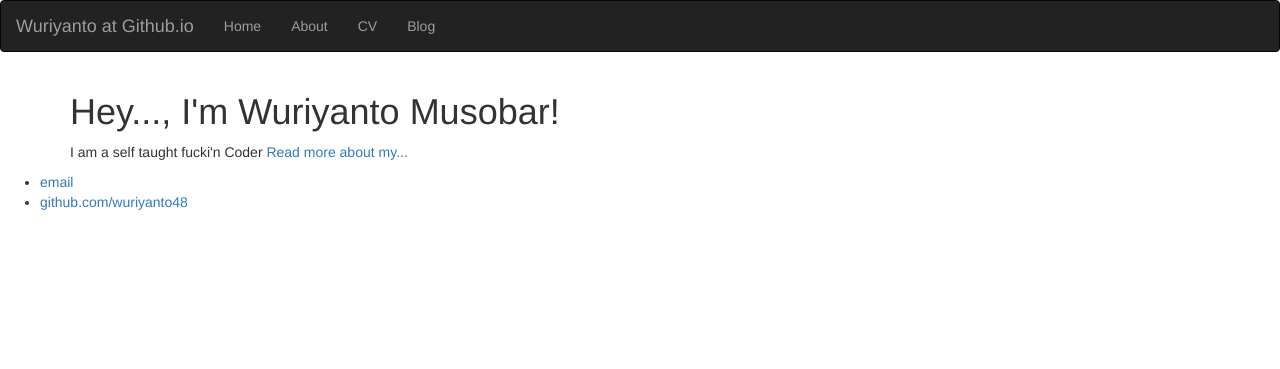
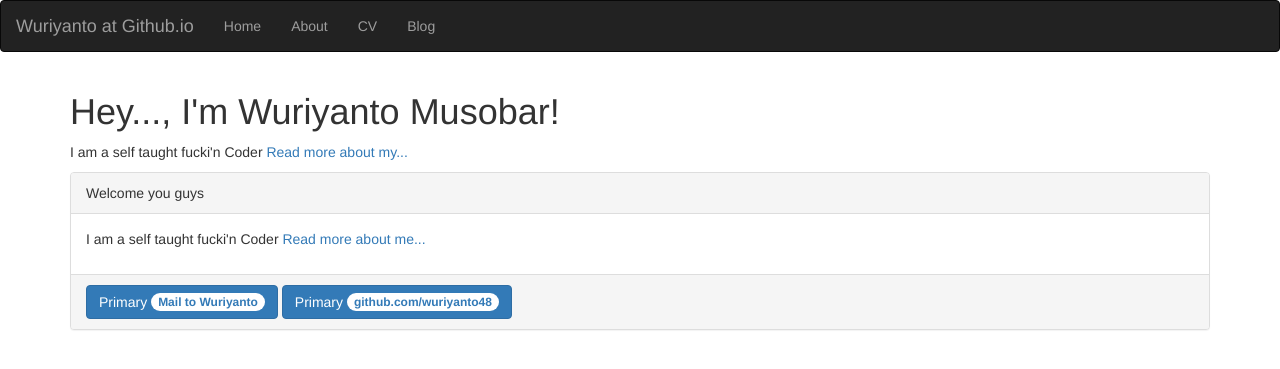
Before and after one commit to wuriyanto48/wuriyanto48.github.io, a Jekyll site: the page built from index.html, in a window 1280 px wide. Shown: the top 369 px of the page. Built offline with Jekyll 4.4.1, drawn with Linux system fonts in a browser that asks for light colours; nearby versions of some CDN libraries; Markdown is read by kramdown in place of the engine named in the settings.

Commit message:
Update index.html

```diff
--- a/index.html
+++ b/index.html
@@ -1,36 +1,6 @@
-<!DOCTYPE html>
-<html>
-	<head>
-		<title>Wuriyanto Musobar at Github Io</title>
-    <link rel="stylesheet" href="https://maxcdn.bootstrapcdn.com/bootstrap/3.3.7/css/bootstrap.min.css">
-    <script src="https://ajax.googleapis.com/ajax/libs/jquery/3.1.1/jquery.min.js"></script>
-    <script src="https://maxcdn.bootstrapcdn.com/bootstrap/3.3.7/js/bootstrap.min.js"></script>
-	</head>
-	<body>
-    <nav class="navbar navbar-inverse">
-    <div class="container-fluid">
-      <div class="navbar-header">
-        <a class="navbar-brand" href="#">Wuriyanto at Github.io</a>
-      </div>
-      <ul class="nav navbar-nav">
-        <li><a href="/">Home</a></li>
-        <li><a href="/about">About</a></li>
-        <li><a href="/cv">CV</a></li>
-        <li><a href="/blog">Blog</a></li>
-      </ul>
-    </div>
-  </nav>
-		<div class="container">
-    		<div class="blurb">
-        		<h1>Hey..., I'm Wuriyanto Musobar!</h1>
-				<p>I am a self taught fucki'n Coder <em></em><a href="/about">Read more about my...</a></p>
-    		</div><!-- /.blurb -->
-		</div><!-- /.container -->
-		<footer>
-    		<ul>
-        		<li><a href="mailto:wuriyanto007@gmail.com">email</a></li>
-        		<li><a href="https://github.com/wuriyanto48">github.com/wuriyanto48</a></li>
-			</ul>
-		</footer>
-	</body>
-</html>
+---
+layout: default
+title: Wuriyanto Musobar at github.io
+title_header: Welcome you guys
+---
+<p>I am a self taught fucki'n Coder <em></em><a href="/about">Read more about me...</a></p>
```
